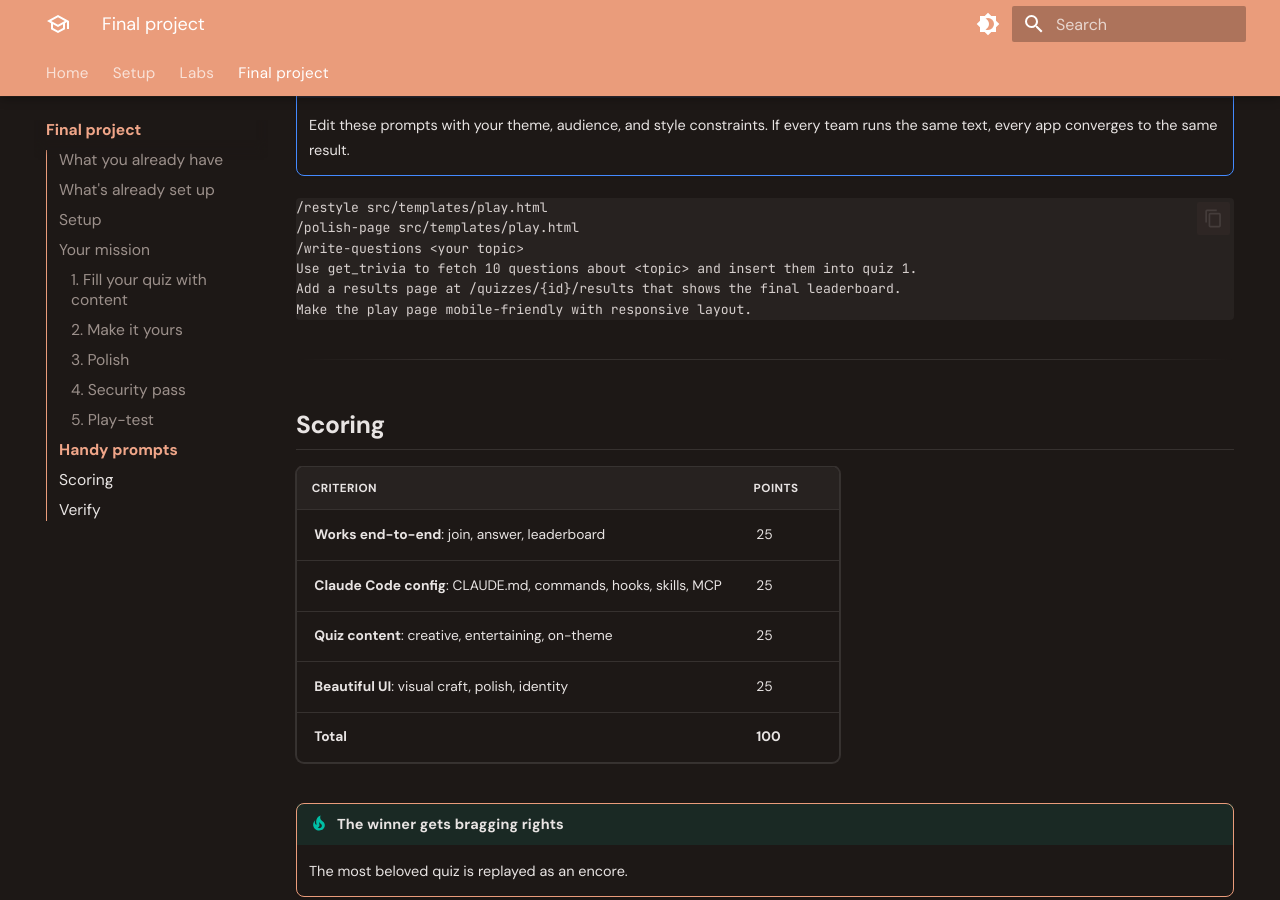
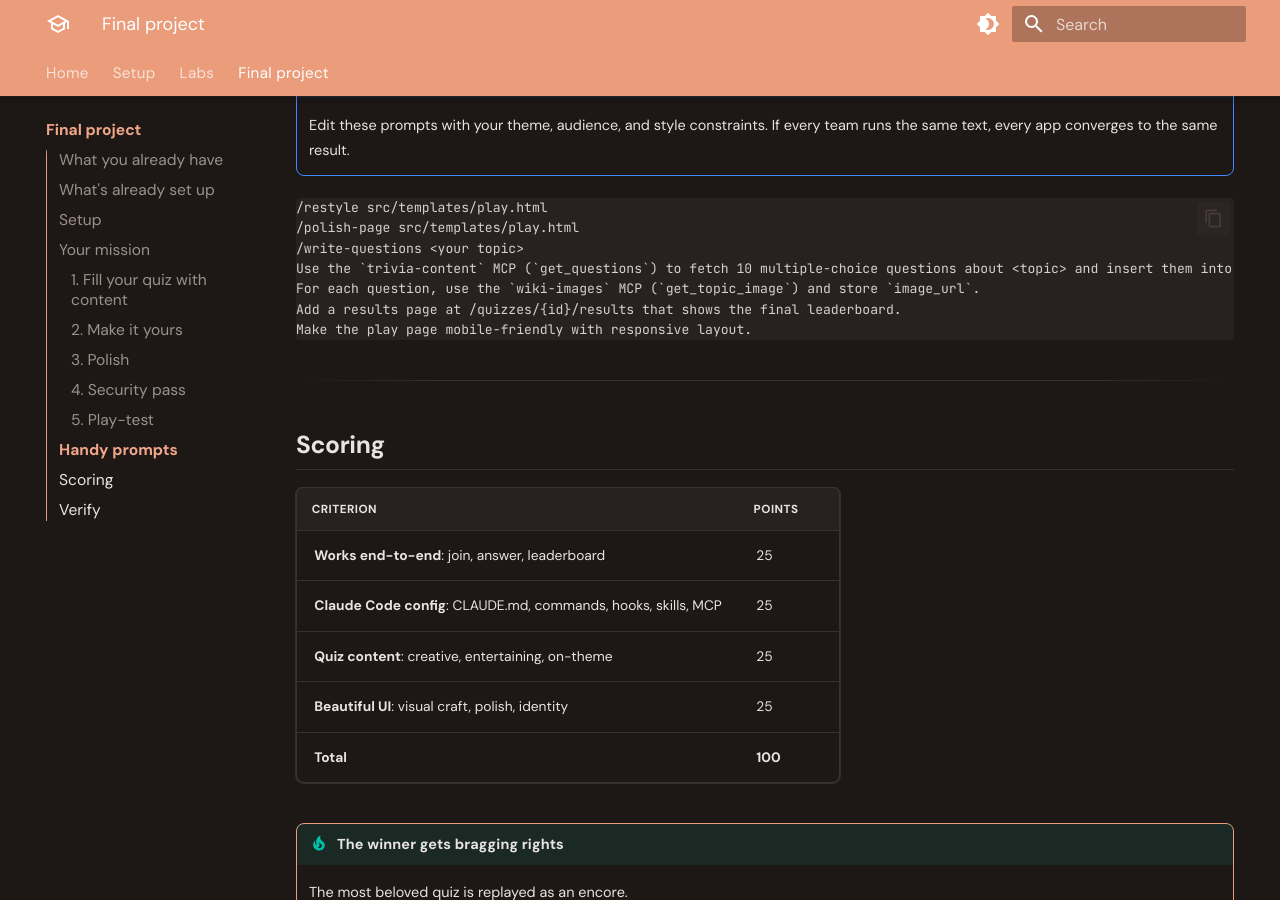
Before and after one commit to Storm-AI-Reply/ClaudeCode-Labcamp, an MkDocs documentation site: the page built from docs/final-project.md, in a window 1280 px wide and 900 px high, scrolled down 2612 px. Built offline with MkDocs 1.6.1 and Material for MkDocs 9.7.7, drawn with Linux system fonts in a browser that asks for light colours; some of the changed text lies outside the part shown.

Commit message:
update name new mcp

````diff
--- a/docs/final-project.md
+++ b/docs/final-project.md
@@ -12,7 +12,7 @@
 |------|-------------------|
 | Lab 01 | Working quiz API + committed theme |
 | Lab 02 | `CLAUDE.md` with your identity, `/write-questions`, `/restyle` |
-| Lab 03 | Permission hooks, lint hook, Quiz Content MCP |
+| Lab 03 | Permission hooks, lint hook, `trivia-content` + `wiki-images` MCP |
 | Lab 04 | `design-system` skill (auto-loaded), `/polish-page` skill |
 
 ## What's already set up
@@ -54,8 +54,10 @@
 
 === "Using MCP directly"
     ```
-    Use get_trivia to fetch 10 questions about <topic> and insert them into quiz 1.
-    For each question, fetch a matching background image via get_topic_image.
+    Use the `trivia-content` MCP (`get_questions`) to fetch 10 multiple-choice
+    questions about <topic> and insert them into quiz 1.
+    For each question, use the `wiki-images` MCP (`get_topic_image`) to fetch
+    a matching background image and store `image_url` on the question.
     ```
 
 ### 2. Make it yours
@@ -99,7 +101,8 @@
 /restyle src/templates/play.html
 /polish-page src/templates/play.html
 /write-questions <your topic>
-Use get_trivia to fetch 10 questions about <topic> and insert them into quiz 1.
+Use the `trivia-content` MCP (`get_questions`) to fetch 10 multiple-choice questions about <topic> and insert them into quiz 1.
+For each question, use the `wiki-images` MCP (`get_topic_image`) and store `image_url`.
 Add a results page at /quizzes/{id}/results that shows the final leaderboard.
 Make the play page mobile-friendly with responsive layout.
 ```
````
